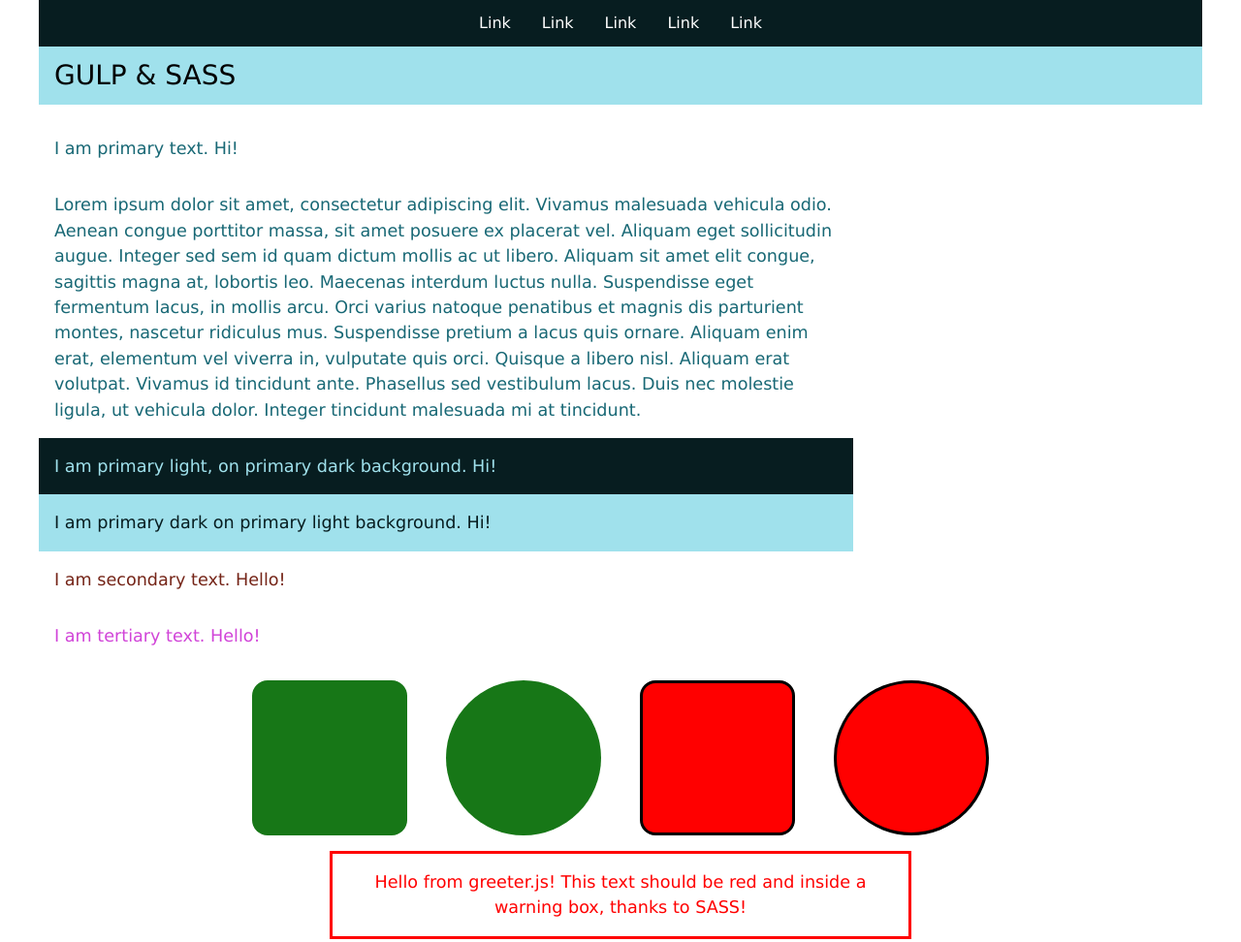
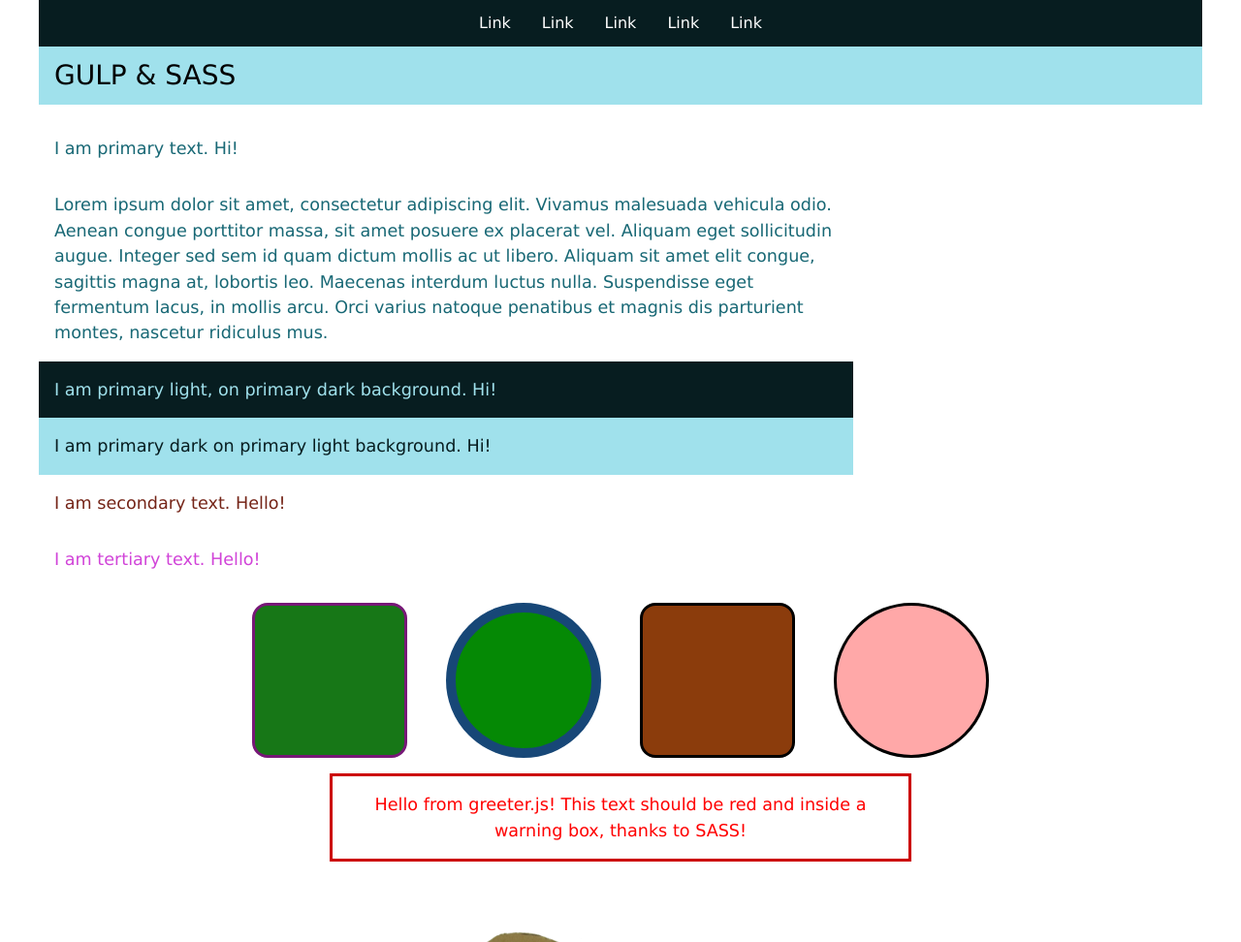
Before and after one commit to nipa1902/dt173g_mom3, a website: page src/index.html in a window 1280 px wide. Shown: the top 972 px of the page at 97% size. Drawn offline with nearby package versions, Linux system fonts and the light colour scheme; files that its build step writes are made by us from their sources.

Commit message:
v 1.2: Added more colour functions to boxes.

```diff
--- a/src/index.html
+++ b/src/index.html
@@ -33,9 +33,6 @@
     Integer sed sem id quam dictum mollis ac ut libero. Aliquam sit amet elit congue, sagittis magna at,
     lobortis leo. Maecenas interdum luctus nulla. Suspendisse eget fermentum lacus, in mollis arcu.
     Orci varius natoque penatibus et magnis dis parturient montes, nascetur ridiculus mus.
-    Suspendisse pretium a lacus quis ornare. Aliquam enim erat, elementum vel viverra in, vulputate quis orci.
-    Quisque a libero nisl. Aliquam erat volutpat. Vivamus id tincidunt ante. Phasellus sed vestibulum lacus.
-    Duis nec molestie ligula, ut vehicula dolor. Integer tincidunt malesuada mi at tincidunt.
 </p>
 <p class="text-primarylight bg-primarydark">I am primary light, on primary dark background. Hi!</p>
 <p class="text-primarydark bg-primarylight">I am primary dark on primary light background. Hi!</p>
--- a/src/sass/_component.scss
+++ b/src/sass/_component.scss
@@ -40,10 +40,10 @@
     margin: $marginCenter;
 
     @if $warning {
-    border: 3px solid $colorWarning;
+    border: 3px solid darken($colorWarning, 10%);
     color: $colorWarning;
     } @else {
-        border: 3px solid $colorSuccess;
+        border: 3px solid darken($colorSuccess, 10%);
         color: $colorSuccess;
     }
 
@@ -101,19 +101,33 @@
 #box1 {
     @include boxes;
     @include error;
+
+    // Create a complementary colour
+    border: 3px solid complement($colorSuccess);
 }
 
 #box2 {
     @include boxes($circle: true);
     @include error;
+
+    // Dropping saturation
+    background-color: saturate($colorSuccess, 25%);
+    // Rotate hue of original colour for border
+    border: 10px solid adjust-hue($colorSuccess, 90);
 }
 
 #box3 {
     @include boxes;
     @include error($error: true);
+
+    // Mixing two colours
+    background-color: mix($colorSuccess, $colorWarning, 50%);
 }
 
 #box4 {
     @include boxes($circle: true);
     @include error($error: true);
+
+    // Playing with transparency
+    background-color: fade-out($colorWarning, 0.66);
 }
```
Also changed, not shown: gulpfile.js (+1 -12 lines), pub/index.html (+1 -1 lines), README.md, pub/css/main.css.
